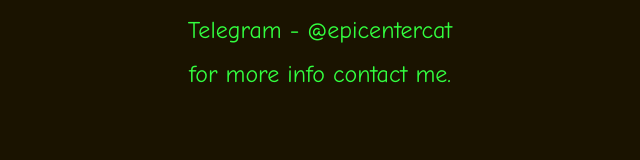
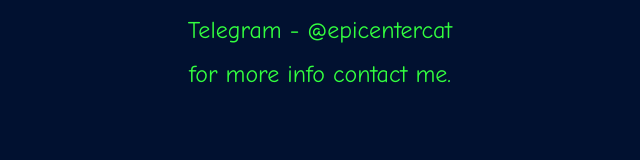
Before and after one commit to nnpaster/nnpaster.github.io, a plain HTML site: page index.html in a window 1280 px wide. Shown: the whole page, without its empty margins (320-960 px from the left). Drawn offline with Linux system fonts and the light colour scheme.

Commit message:
Update index.html

```diff
--- a/index.html
+++ b/index.html
@@ -2,7 +2,7 @@
 <html><head><meta http-equiv="Content-Type" content="text/html; charset=windows-1251">
 <title>info</title>
 </head>
-<body bgcolor="#1A1133&quot;">
+<body bgcolor="##1A1133&quot;">
  <p><font size="5" color="#BABFD1" face="comic sans ms"></font></p><center><font size="5" color="#33FF3F" face="comic sans ms">Telegram - @epicentercat</font><p></p>
   <p><font size="5" color="#BABFD1" face="comic sans ms"></font></p><center><font size="5" color="#33FF3F" face="comic sans ms">for more info contact me.</font><p></p>
 </center></center></body></html>
```
